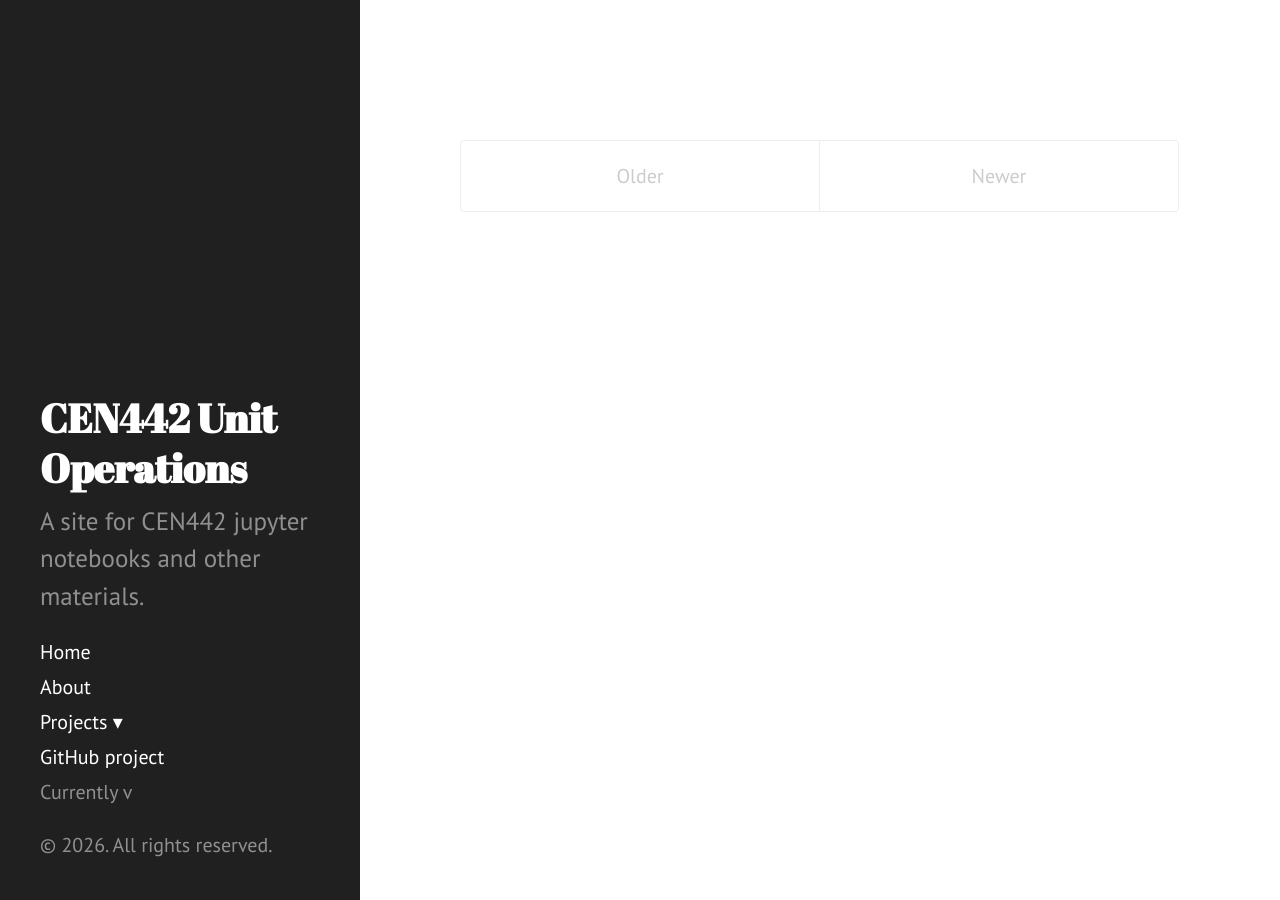
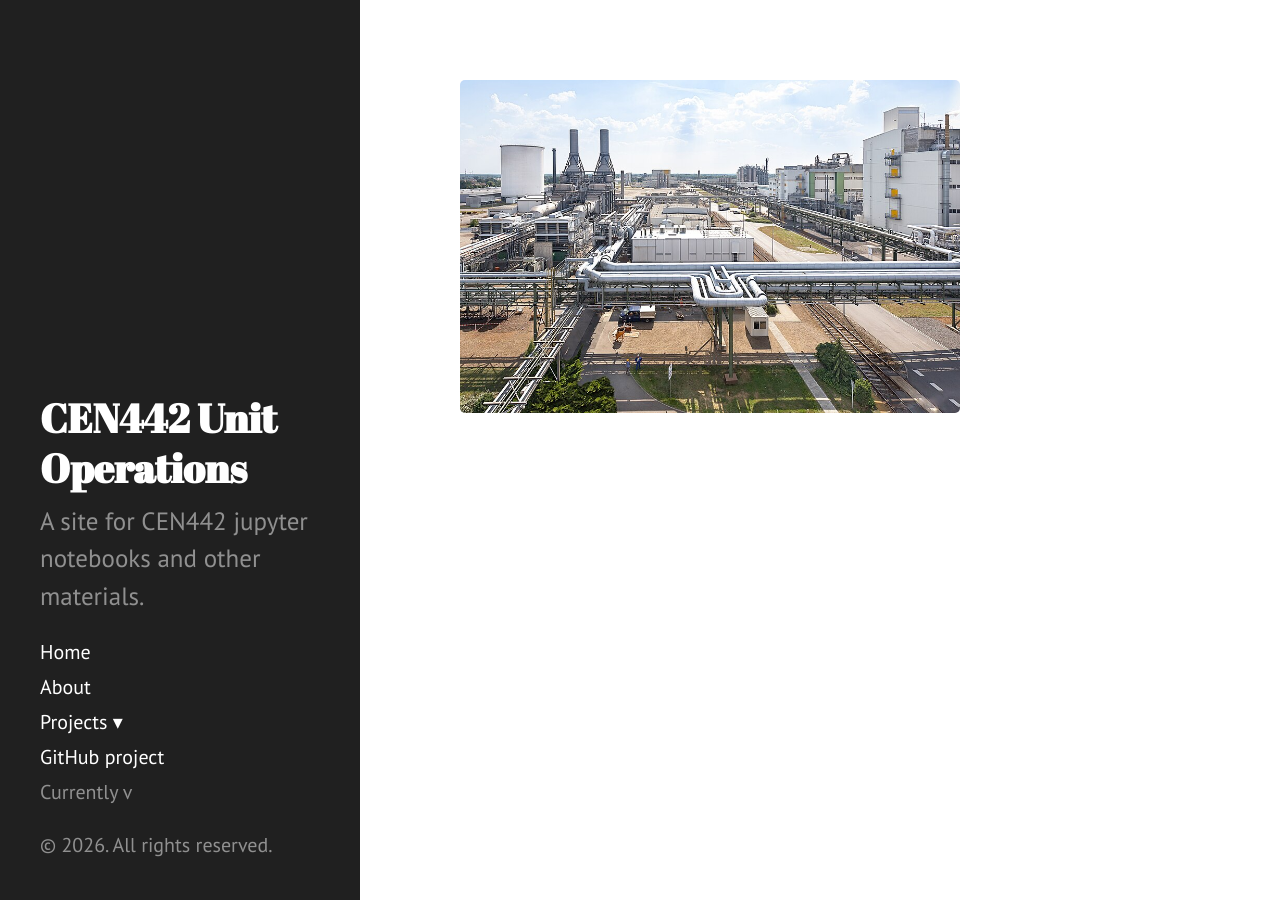
Before and after one commit to caaponte-su/CEN442, a Jekyll site: the page built from docs/index.html, in a window 1280 px wide. Built offline with Jekyll 4.4.1, drawn with Linux system fonts in a browser that asks for light colours.

Commit message:
Update index.html

```diff
--- a/docs/index.html
+++ b/docs/index.html
@@ -3,6 +3,9 @@ layout: default
 title: Home
 ---
 
+<img src="{{ '/images/BASF_Schwarzheide_GmbH_Werksansicht_01.jpg' | relative_url }}" alt="Alternative text" width="500">
+
+<!--
 <div class="posts">
   {% for post in paginator.posts %}
   <div class="post">
@@ -35,3 +38,4 @@ title: Home
     <span class="pagination-item newer">Newer</span>
   {% endif %}
 </div>
+-->
```
